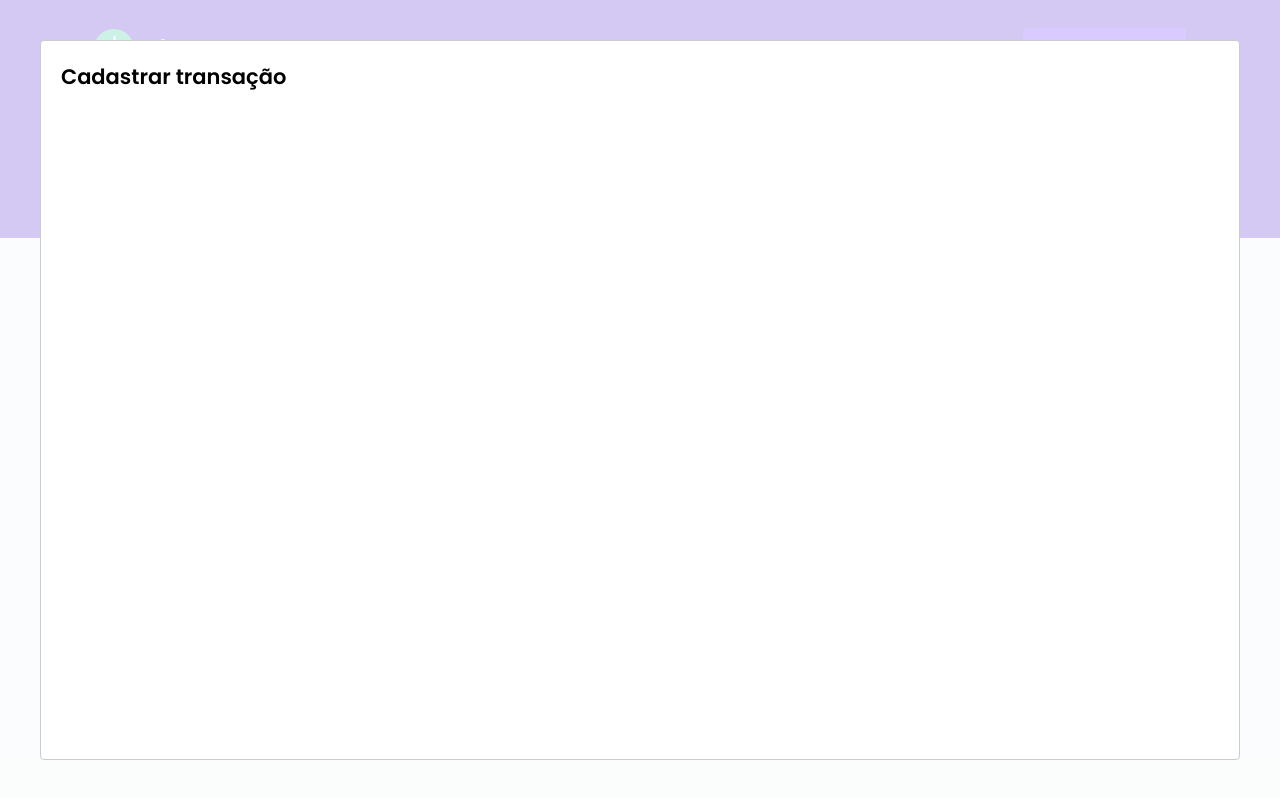
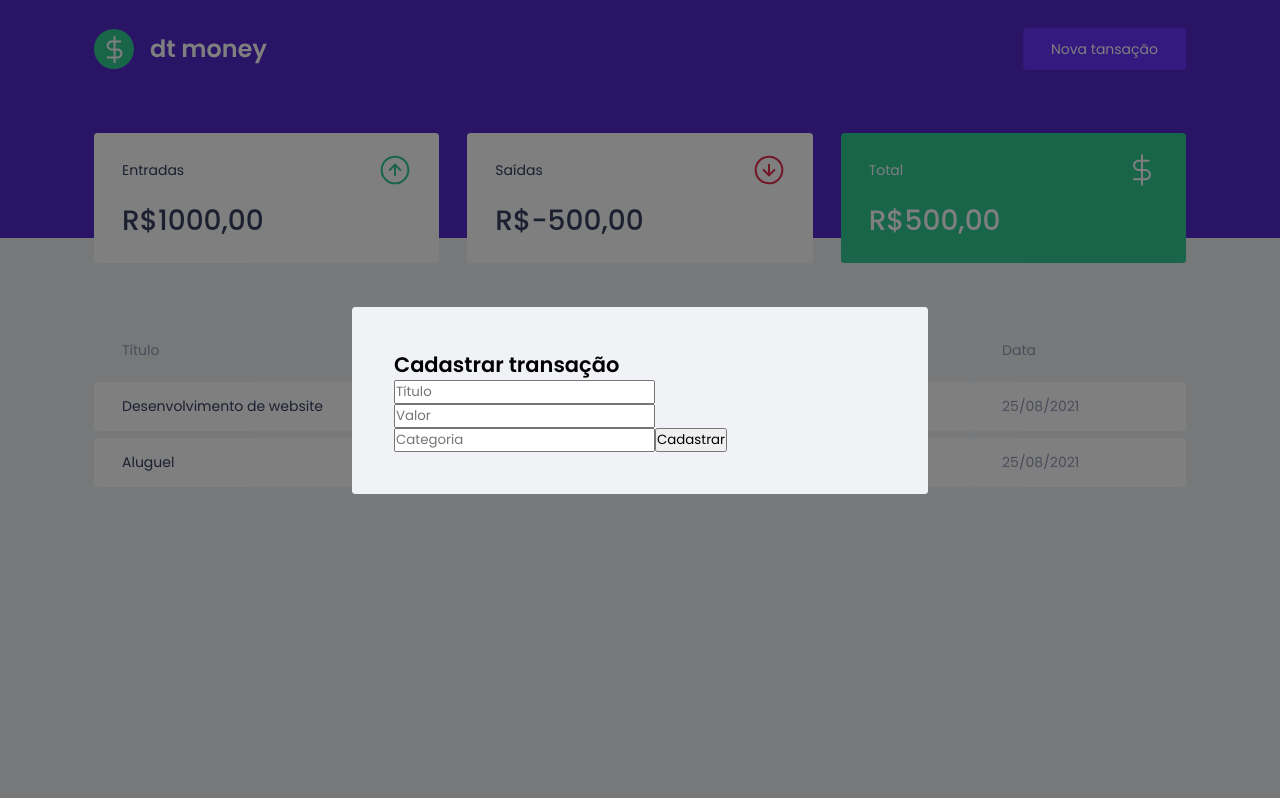
Before and after one commit to luizsetten/dtmoney, a React (Create React App) app: page / in a window 1280 px wide. Both pictures are taken after a click on the button "Nova tansação". Built offline with nearby package versions, Linux system fonts and the light colour scheme; no server answers; what miragejs would draw is missing.

Commit message:
feat: style component modal

```diff
--- a/src/components/NewTransactionModal/index.tsx
+++ b/src/components/NewTransactionModal/index.tsx
@@ -1,4 +1,5 @@
 import Modal from "react-modal";
+import { Container } from "./styles";
 
 interface NewTransactionModalProps {
   isOpen: boolean;
@@ -10,8 +11,29 @@
     <Modal
     isOpen={isOpen}
     onRequestClose={onRequestClose}
-  >
-      <h2>Cadastrar transação</h2>
+    overlayClassName="react-modal-overlay"
+    className="react-modal-content"
+    >
+      <Container>
+        <h2>Cadastrar transação</h2>
+
+        <input
+          placeholder="Título"
+        />
+
+        <input
+          type="number"
+          placeholder="Valor"
+        />
+
+        <input
+          placeholder="Categoria"
+        />
+
+        <button type="submit">
+          Cadastrar
+        </button>
+      </Container>
     </Modal>
   )
 }
--- a/src/components/NewTransactionModal/styles.ts
+++ b/src/components/NewTransactionModal/styles.ts
@@ -1,3 +1,5 @@
 import styled from 'styled-components';
 
-export const Container = styled.div``;
+export const Container = styled.form`
+
+`;
--- a/src/styles/global.ts
+++ b/src/styles/global.ts
@@ -53,4 +53,27 @@
     opacity: 0.6;
     cursor: not-allowed;
   }
+
+  .react-modal-overlay {
+    background: rgba(0, 0, 0, 0.5);
+
+    position: fixed;
+    top: 0;
+    bottom: 0;
+    right: 0;
+    left: 0;
+
+    display: flex;
+    align-items: center;
+    justify-content: center;
+  }
+
+  .react-modal-content {
+    width: 100%;
+    max-width: 576px;
+    background: var(--background);
+    padding: 3rem;
+    position: relative;
+    border-radius: 0.25rem;
+  }
 `;
```
